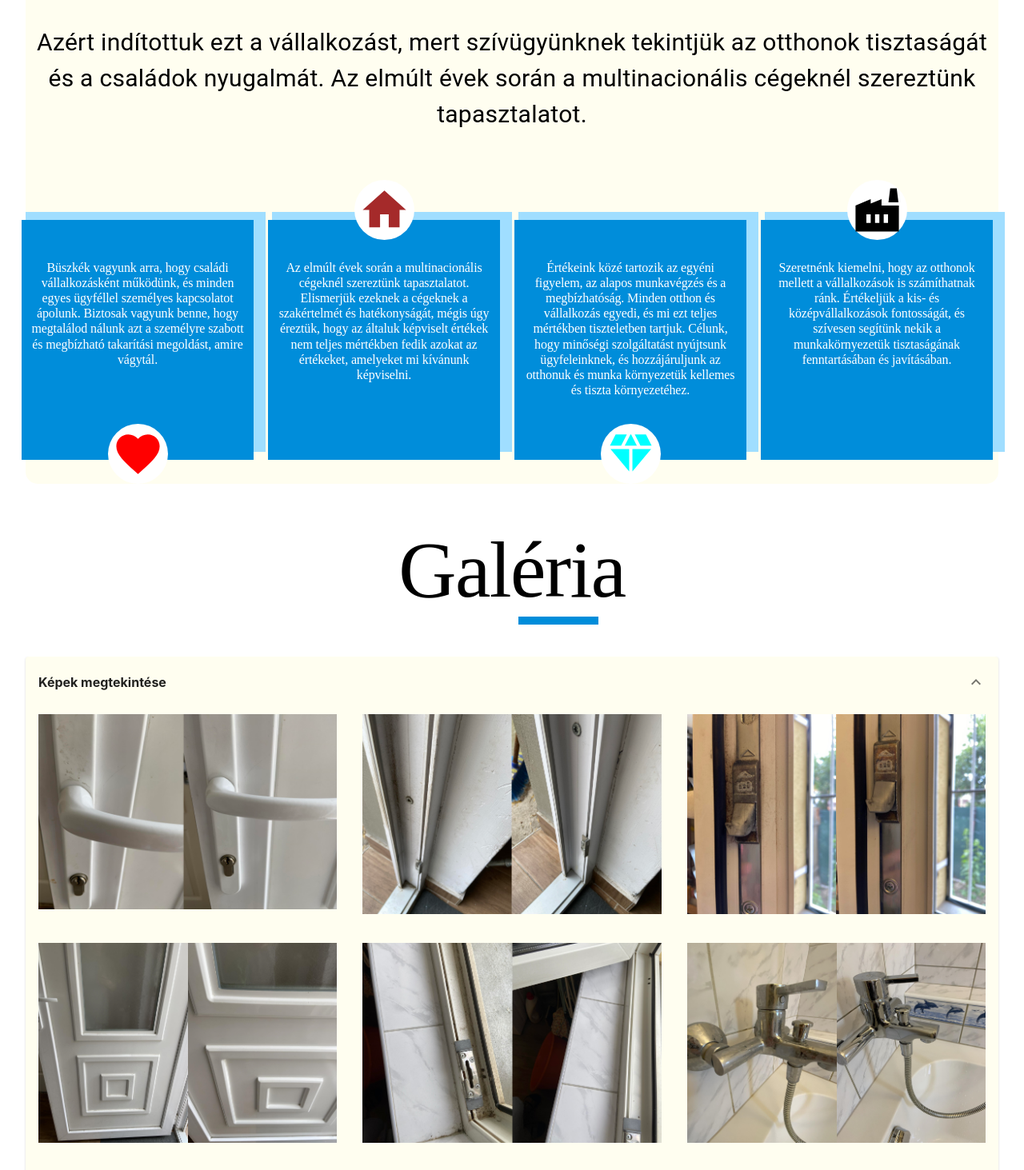
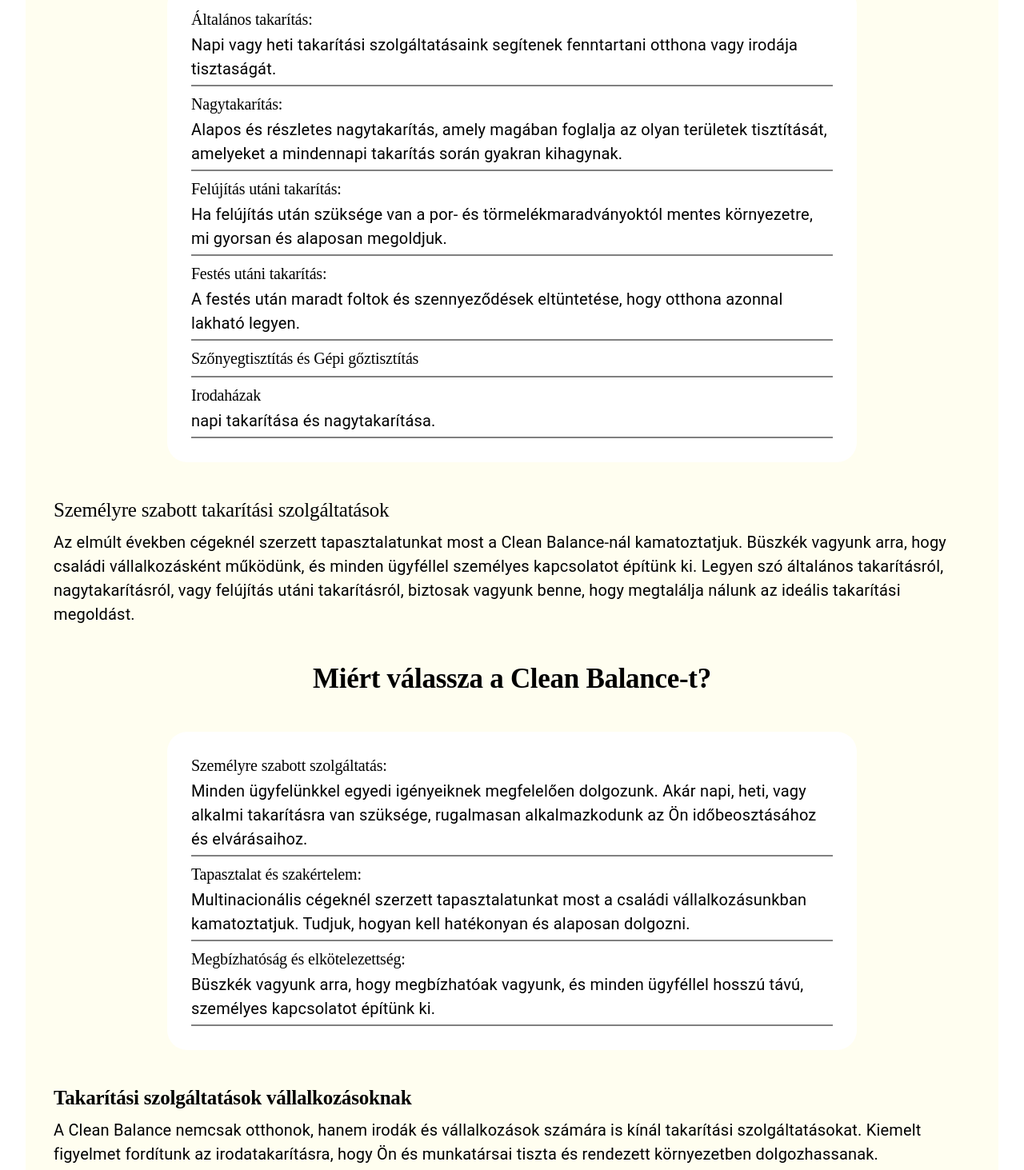
Before and after one commit to FaberBenjamin/cleanbalance, a React (Create React App) app: page / in a window 1280 px wide. Shown: the part 1042-2505 px from the top of the page at 80% size. Built offline with nearby package versions, Linux system fonts and the light colour scheme; a web font is replaced by a local one.

Commit message:
Rewrite about page

```diff
--- a/src/components/layouts/aboutPage.tsx
+++ b/src/components/layouts/aboutPage.tsx
@@ -1,27 +1,34 @@
-import { Box, Grid, Theme, Typography, useMediaQuery, useTheme } from "@mui/material";
+import {
+  Box,
+  Grid,
+  Theme,
+  Typography,
+  useMediaQuery,
+  useTheme,
+} from "@mui/material";
 import React, { useEffect, useRef } from "react";
 import { AboutCard } from "../pricing/aboutCard.tsx";
 import { AboutTextTokens } from "../../textTokens/aboutTextTokens.ts";
 import { PageTitle } from "../pageTitle.tsx";
 
-export const AboutPage = ({scrollToPage}) => {
-  const theme = useTheme()
+export const AboutPage = ({ scrollToPage }) => {
+  const theme = useTheme();
   const isMobileView = useMediaQuery((theme: Theme) =>
     theme.breakpoints.down("sm")
   );
-  const aboutPageRef = useRef(null)
+  const aboutPageRef = useRef(null);
   const scrollPageInteView = () => {
     if (aboutPageRef !== null && aboutPageRef !== undefined) {
       // @ts-ignore
-      aboutPageRef.current?.scrollIntoView({behavior: 'smooth'});
+      aboutPageRef.current?.scrollIntoView({ behavior: "smooth" });
     }
   };
 
   useEffect(() => {
     if (scrollToPage) {
-      scrollPageInteView()
+      scrollPageInteView();
     }
-   }, [scrollToPage])
+  }, [scrollToPage]);
   return (
     <Box
       sx={{
@@ -34,18 +41,269 @@
       ref={aboutPageRef}
     >
       <PageTitle linePosition={-50} title={AboutTextTokens[0].title} />
-      <Typography sx={{ fontSize: isMobileView ? "18px" : "30px", textAlign: "center", px: "5px" }}>
-        {AboutTextTokens[0].subTitle}<br /><br />{AboutTextTokens[0].subTitle2}
-      </Typography>
-      <Grid container spacing={2} sx={{[theme.breakpoints.down('md')]: {justifyContent: "center"}  }} >
+      <Box
+        sx={{
+          fontSize: isMobileView ? "18px" : "30px",
+          px: isMobileView ? "15px" : "35px",
+          display: "flex",
+          flexDirection: "column",
+          gap: "10px",
+        }}
+      >
+        <Typography
+          fontWeight="23px"
+          variant="h2"
+          fontSize="35px"
+          sx={{ textAlign: "center", mb: "35px" }}
+        >
+          Szolgáltatásaink
+        </Typography>
 
+        <Box
+          sx={{
+            display: "flex",
+            flexDirection: "column",
+            gap: "10px",
+            width: "70%",
+            justifyContent: "center",
+            margin: "auto",
+            backgroundColor: "white",
+            p: "30px",
+            borderRadius: "25px"
+          }}
+        >
+          <Box
+            sx={{
+              display: "flex",
+              flexDirection: "column",
+              gap: "5px",
+              borderBottom: "2px solid gray",
+              pb: "5px",
+            }}
+          >
+            <Typography variant="h2" fontSize="20px">
+              Általános takarítás:{" "}
+            </Typography>
+            <Typography fontSize={isMobileView ? "16px" : "20px"}>
+              Napi vagy heti takarítási szolgáltatásaink segítenek fenntartani
+              otthona vagy irodája tisztaságát.
+            </Typography>
+          </Box>
+          <Box
+            sx={{
+              display: "flex",
+              flexDirection: "column",
+              gap: "5px",
+              borderBottom: "2px solid gray",
+              pb: "5px",
+            }}
+          >
+            <Typography variant="h2" fontSize="20px">
+              Nagytakarítás:{" "}
+            </Typography>
+            <Typography fontSize={isMobileView ? "16px" : "20px"}>
+              Alapos és részletes nagytakarítás, amely magában foglalja az olyan
+              területek tisztítását, amelyeket a mindennapi takarítás során
+              gyakran kihagynak.
+            </Typography>
+          </Box>
+          <Box
+            sx={{
+              display: "flex",
+              flexDirection: "column",
+              gap: "5px",
+              borderBottom: "2px solid gray",
+              pb: "5px",
+            }}
+          >
+            <Typography variant="h2" fontSize="20px">
+              Felújítás utáni takarítás:{" "}
+            </Typography>
+            <Typography fontSize={isMobileView ? "16px" : "20px"}>
+              Ha felújítás után szüksége van a por- és törmelékmaradványoktól
+              mentes környezetre, mi gyorsan és alaposan megoldjuk.
+            </Typography>
+          </Box>
+          <Box
+            sx={{
+              display: "flex",
+              flexDirection: "column",
+              gap: "5px",
+              borderBottom: "2px solid gray",
+              pb: "5px",
+            }}
+          >
+            <Typography variant="h2" fontSize="20px">
+              Festés utáni takarítás:{" "}
+            </Typography>
+            <Typography fontSize={isMobileView ? "16px" : "20px"}>
+              A festés után maradt foltok és szennyeződések eltüntetése, hogy
+              otthona azonnal lakható legyen.
+            </Typography>
+          </Box>
+          <Box
+            sx={{
+              display: "flex",
+              flexDirection: "column",
+              gap: "5px",
+              borderBottom: "2px solid gray",
+              pb: "5px",
+            }}
+          >
+            <Typography variant="h2" fontSize="20px">
+              Szőnyegtisztítás és Gépi gőztisztítás{" "}
+            </Typography>
+            <Typography></Typography>
+          </Box>
+          <Box
+            sx={{
+              display: "flex",
+              flexDirection: "column",
+              gap: "5px",
+              borderBottom: "2px solid gray",
+              pb: "5px",
+            }}
+          >
+            <Typography variant="h2" fontSize="20px">
+              Irodaházak{" "}
+            </Typography>
+            <Typography fontSize={isMobileView ? "16px" : "20px"}>
+              napi takarítása és nagytakarítása.
+            </Typography>
+          </Box>
+        </Box>
+        <Typography variant="h2" fontSize="25px" sx={{ mt: "35px" }}>
+          Személyre szabott takarítási szolgáltatások
+        </Typography>
+        <Typography fontSize={isMobileView ? "16px" : "20px"} sx={{ mb: "35px" }}>
+          Az elmúlt években cégeknél szerzett tapasztalatunkat most a Clean
+          Balance-nál kamatoztatjuk. Büszkék vagyunk arra, hogy családi
+          vállalkozásként működünk, és minden ügyféllel személyes kapcsolatot
+          építünk ki. Legyen szó általános takarításról, nagytakarításról, vagy
+          felújítás utáni takarításról, biztosak vagyunk benne, hogy megtalálja
+          nálunk az ideális takarítási megoldást.
+        </Typography>
+
+        <Typography
+          fontWeight="bold"
+          variant="h2"
+          fontSize="35px"
+          sx={{ mb: "35px", textAlign: "center" }}
+        >
+          Miért válassza a Clean Balance-t?
+        </Typography>
+
+        <Box
+          sx={{
+            display: "flex",
+            flexDirection: "column",
+            gap: "10px",
+            width: "70%",
+            justifyContent: "center",
+            margin: "auto",
+            backgroundColor: "white",
+            p: "30px",
+            borderRadius: "25px"
+          }}
+        >
+          <Box
+            sx={{
+              display: "flex",
+              flexDirection: "column",
+              gap: "5px",
+              borderBottom: "2px solid gray",
+              pb: "5px",
+            }}
+          >
+            <Typography variant="h2" fontSize="20px">
+              Személyre szabott szolgáltatás:{" "}
+            </Typography>
+            <Typography fontSize={isMobileView ? "16px" : "20px"}>
+              Minden ügyfelünkkel egyedi igényeiknek megfelelően dolgozunk. Akár
+              napi, heti, vagy alkalmi takarításra van szüksége, rugalmasan
+              alkalmazkodunk az Ön időbeosztásához és elvárásaihoz.
+            </Typography>
+          </Box>
+          <Box
+            sx={{
+              display: "flex",
+              flexDirection: "column",
+              gap: "5px",
+              borderBottom: "2px solid gray",
+              pb: "5px",
+            }}
+          >
+            <Typography variant="h2" fontSize="20px">
+              Tapasztalat és szakértelem:{" "}
+            </Typography>
+            <Typography fontSize={isMobileView ? "16px" : "20px"}>
+              Multinacionális cégeknél szerzett tapasztalatunkat most a családi
+              vállalkozásunkban kamatoztatjuk. Tudjuk, hogyan kell hatékonyan és
+              alaposan dolgozni.
+            </Typography>
+          </Box>
+          <Box
+            sx={{
+              display: "flex",
+              flexDirection: "column",
+              gap: "5px",
+              borderBottom: "2px solid gray",
+              pb: "5px",
+            }}
+          >
+            <Typography variant="h2" fontSize="20px">
+              Megbízhatóság és elkötelezettség:{" "}
+            </Typography>
+            <Typography fontSize={isMobileView ? "16px" : "20px"}>
+              Büszkék vagyunk arra, hogy megbízhatóak vagyunk, és minden
+              ügyféllel hosszú távú, személyes kapcsolatot építünk ki.
+            </Typography>
+          </Box>
+        </Box>
+
+        <Typography
+          fontWeight="bold"
+          variant="h2"
+          fontSize="25px"
+          sx={{ mt: "35px" }}
+        >
+          Takarítási szolgáltatások vállalkozásoknak
+        </Typography>
+        <Typography fontSize={isMobileView ? "16px" : "20px"}>
+          A Clean Balance nemcsak otthonok, hanem irodák és vállalkozások
+          számára is kínál takarítási szolgáltatásokat. Kiemelt figyelmet
+          fordítunk az irodatakarításra, hogy Ön és munkatársai tiszta és
+          rendezett környezetben dolgozhassanak.
+        </Typography>
+        <Typography
+          fontWeight="bold"
+          variant="h2"
+          fontSize="25px"
+          sx={{ mt: "35px" }}
+        >
+          Árajánlat és Kapcsolat
+        </Typography>
+        <Typography fontSize={isMobileView ? "16px" : "20px"}>
+          Vegye fel velünk a kapcsolatot most, és kérjen egyedi árajánlatot
+          takarítási szolgáltatásainkra! Örömmel válaszolunk minden kérdésére,
+          és segítünk kiválasztani a legmegfelelőbb takarítási megoldást az Ön
+          számára.
+        </Typography>
+      </Box>
+      <Grid
+        container
+        spacing={2}
+        sx={{ [theme.breakpoints.down("md")]: { justifyContent: "center" } }}
+      >
         {AboutTextTokens[0].aboutCard.map((text, index) => (
-          <Grid item lg={3} >
-          <AboutCard
-            cardText={text}
-            cardIndex={index}
-            iconOrientation={isMobileView ? "top" : index % 2 ? "top" : "down"}
-          />
+          <Grid item lg={3}>
+            <AboutCard
+              cardText={text}
+              cardIndex={index}
+              iconOrientation={
+                isMobileView ? "top" : index % 2 ? "top" : "down"
+              }
+            />
           </Grid>
         ))}
       </Grid>
--- a/src/components/layouts/galeryPage.tsx
+++ b/src/components/layouts/galeryPage.tsx
@@ -5,6 +5,7 @@
   Accordion,
   AccordionDetails,
   AccordionSummary,
+  Typography,
 } from "@mui/material";
 import React, { useEffect, useRef, useState } from "react";
 import { PageTitle } from "../pageTitle.tsx";
@@ -68,8 +69,8 @@
           }}
         >
           <Accordion defaultExpanded={isMobileView ? false : true}>
-            <AccordionSummary expandIcon={<ExpandMoreIcon />} sx={{fontWeight: "bold"}}>
-              Képek megtekintése
+            <AccordionSummary expandIcon={<ExpandMoreIcon />}>
+              <Typography variant="h2" fontSize="20px">Képek megtekintése</Typography>
             </AccordionSummary>
             <AccordionDetails>
               <Grid container spacing={4} sx={{ justifyContent: "center" }}>
--- a/src/components/layouts/pricePage.tsx
+++ b/src/components/layouts/pricePage.tsx
@@ -96,9 +96,6 @@
           <br /> <strong>18. kerületi Város kártya</strong> magánszemélyek
           esetén felhasználható <strong>10% kedvezmény</strong>re.
           <br />
-          <strong>Nyugdíjasoknak 10% kedvezmény</strong>t biztosítunk. <br />A
-          kedvezmények <strong>nem</strong> összevonhatóak!
-          <br />
           <br />
           Az árváltozás jogát fenntartjuk. Az áraink bruttó árak és tájékoztató
           jellegűek. Az árak Budapest területén belülre érvényesek.
--- a/src/components/pricing/aboutCard.tsx
+++ b/src/components/pricing/aboutCard.tsx
@@ -43,7 +43,7 @@
       sx={{
         width: "300px",
         // @ts-ignore
-        height: "300px",
+        height: "200px",
         backgroundColor: theme.palette.primary.light,
         m: "auto",
         mt: "100px",
@@ -56,7 +56,7 @@
       <Box
         sx={{
           width: "290px",
-          height: "300px",
+          height: "200px",
           backgroundColor: theme.palette.primary.main,
           position: "absolute",
           bottom: -10,
--- a/src/textTokens/aboutTextTokens.ts
+++ b/src/textTokens/aboutTextTokens.ts
@@ -1,14 +1,15 @@
 export const AboutTextTokens = [
   {
     title: "Rólunk",
-    subTitle: `Engedd meg, hogy bemutassam neked a Clean Balance családi takarító vállalkozást, amelyet nagy lelkesedéssel és elkötelezettséggel hoztunk létre.`,
-    subTitle2:
-      " Azért indítottuk ezt a vállalkozást, mert szívügyünknek tekintjük az otthonok tisztaságát és a családok nyugalmát. Az elmúlt évek során a multinacionális cégeknél szereztünk tapasztalatot.",
+    subTitle: `Üdvözöljük a Clean Balance-nál`,
+    subTitle2: "Engedje meg, hogy bemutassuk a Clean Balance-t, családi takarító vállalkozásunkat. Célunk, hogy az otthonok és munkahelyek tisztaságát biztosítsuk, és hozzájáruljunk a családok és vállalkozások nyugalmához. Komplex takarítási szolgáltatásainkkal álunk rendelkezésére napi, heti, havi, általános vagy akár nagytakarításról legyen szó.",
+
+
     aboutCard: [
-      "Büszkék vagyunk arra, hogy családi vállalkozásként működünk, és minden egyes ügyféllel személyes kapcsolatot ápolunk. Biztosak vagyunk benne, hogy megtalálod nálunk azt a személyre szabott és megbízható takarítási megoldást, amire vágytál.",
-      "Az elmúlt évek során a multinacionális cégeknél szereztünk tapasztalatot. Elismerjük ezeknek a cégeknek a szakértelmét és hatékonyságát, mégis úgy éreztük, hogy az általuk képviselt értékek nem teljes mértékben fedik azokat az értékeket, amelyeket mi kívánunk képviselni.",
-      "Értékeink közé tartozik az egyéni figyelem, az alapos munkavégzés és a megbízhatóság. Minden otthon és vállalkozás egyedi, és mi ezt teljes mértékben tiszteletben tartjuk. Célunk, hogy minőségi szolgáltatást nyújtsunk ügyfeleinknek, és hozzájáruljunk az otthonuk és munka környezetük kellemes és tiszta környezetéhez.",
-      "Szeretnénk kiemelni, hogy az otthonok mellett a vállalkozások is számíthatnak ránk. Értékeljük a kis- és középvállalkozások fontosságát, és szívesen segítünk nekik a munkakörnyezetük tisztaságának fenntartásában és javításában.",
+      "Örömmel kínálunk egyedi, megbízható takarítási megoldásokat, és minden ügyfelünkkel közvetlen kapcsolatot ápolunk, mint családi vállalkozás.",
+      "Korszerű vállalkozói felelősségbiztosítással garantáljuk szolgáltatásaink biztonságát, így ügyfeleink teljes nyugalommal bízhatnak bennünk.",
+      "Célunk, hogy minden otthon és vállalkozás számára minőségi, alapos és megbízható szolgáltatást nyújtsunk, egyedi igényeiket tiszteletben tartva.",
+      "Kiemelt figyelmet fordítunk a kis- és középvállalkozások munkakörnyezetének tisztaságára és ápolására.",
     ],
   },
 ];
```
